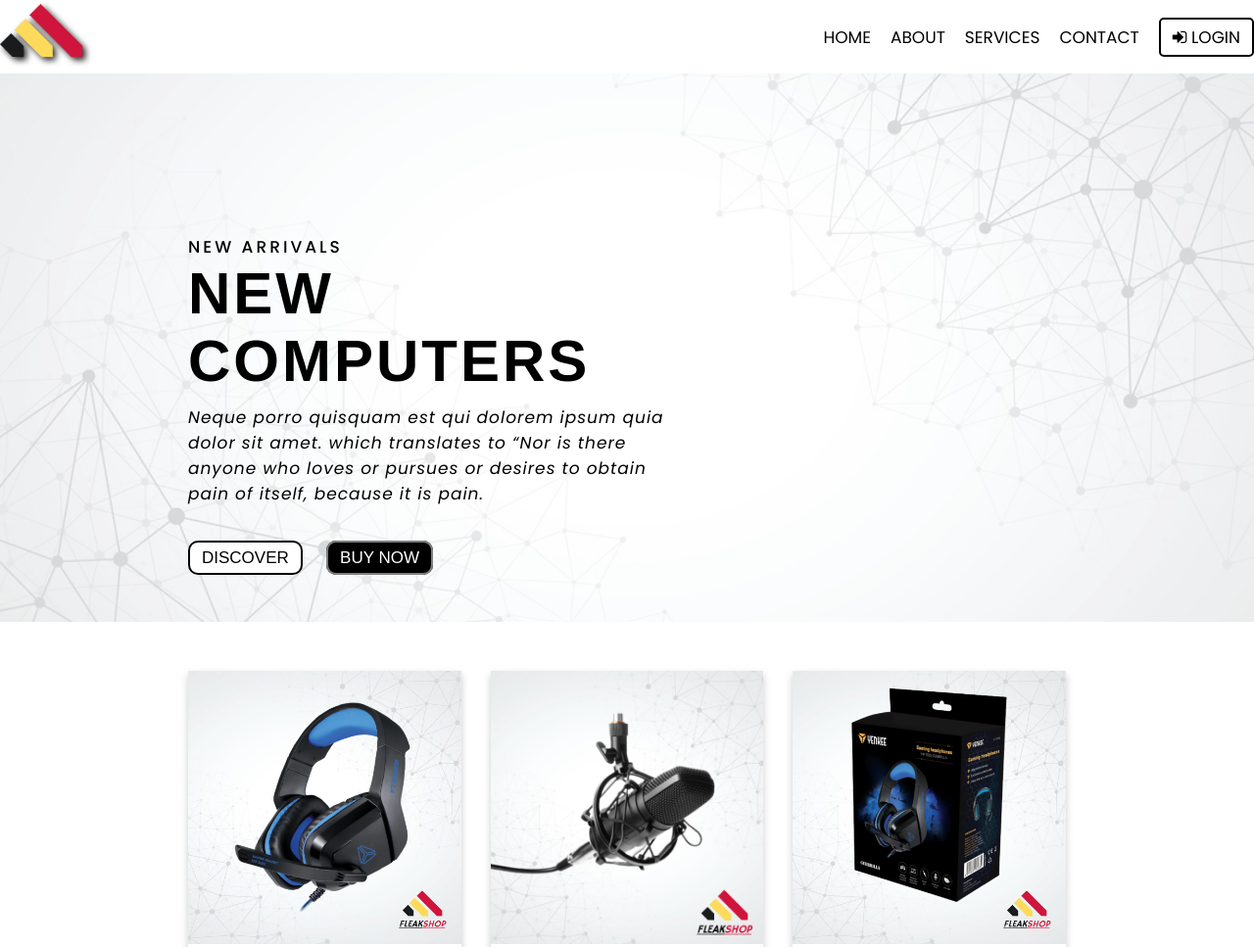
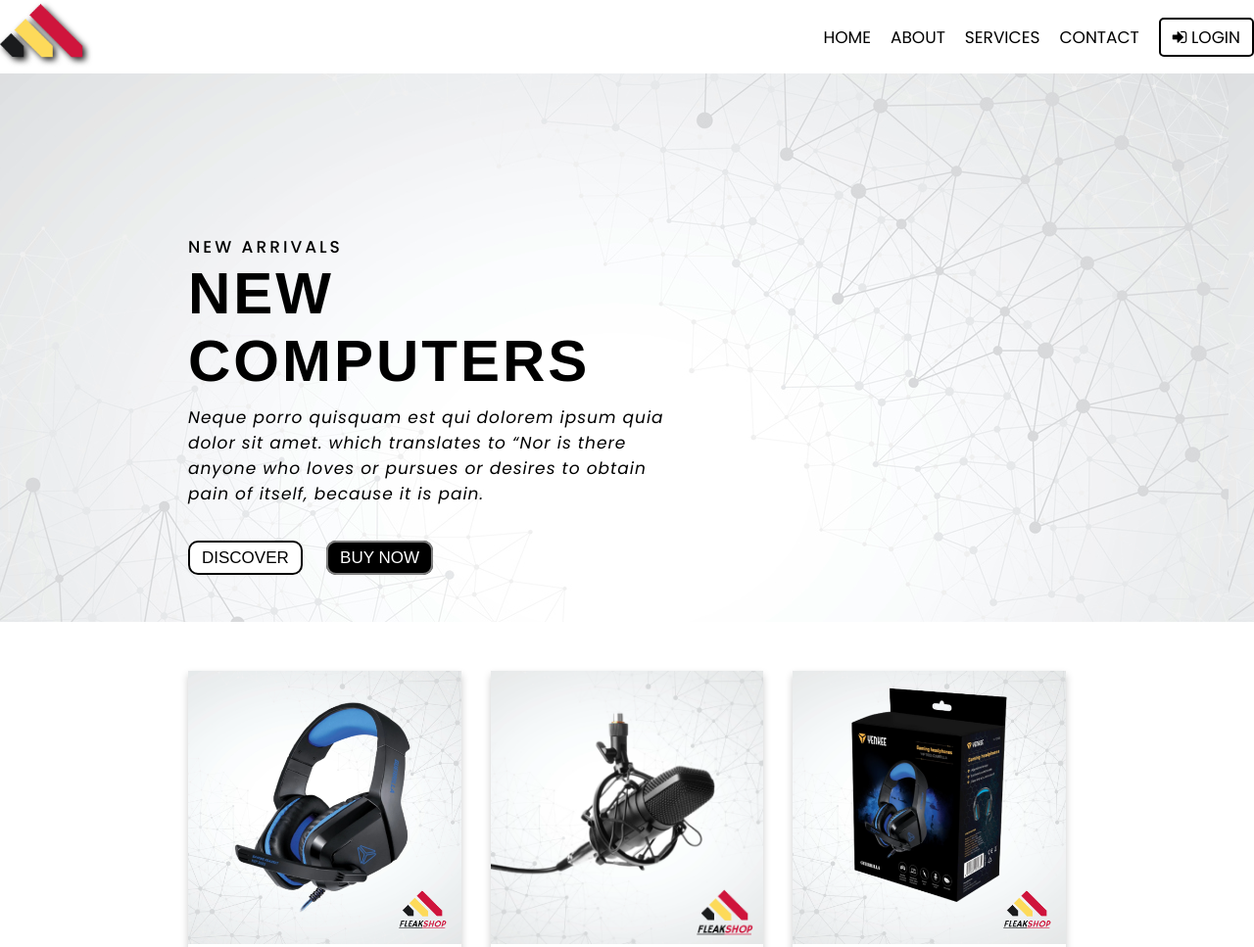
Before and after one commit to harisvarupa/fleakshop, a plain HTML site: page index.html in a window 1280 px wide. Shown: the top 967 px of the page at 98% size. Drawn offline with Linux system fonts and the light colour scheme.

Commit message:
first commit

```diff
--- a/style.css
+++ b/style.css
@@ -20,7 +20,6 @@ body {
     color: #fff;
     background-color: white;
     height: 75px;
-    box-shadow: 0px 4px 8px 0px rgb(0,0,0,0.2);
 }
 .navbar .container {
     max-width: 1300px;
@@ -74,10 +73,6 @@ nav ul li a {
 /* Hero BCG */
 .banner {
     background-image: url(images/Background.jpg);
-    background-repeat: no-repeat;
-    background-attachment: fixed;
-    background-position: center;
-    background-size: auto 1000px;
     width: 100%;
     height: 70vh;
 }
```
